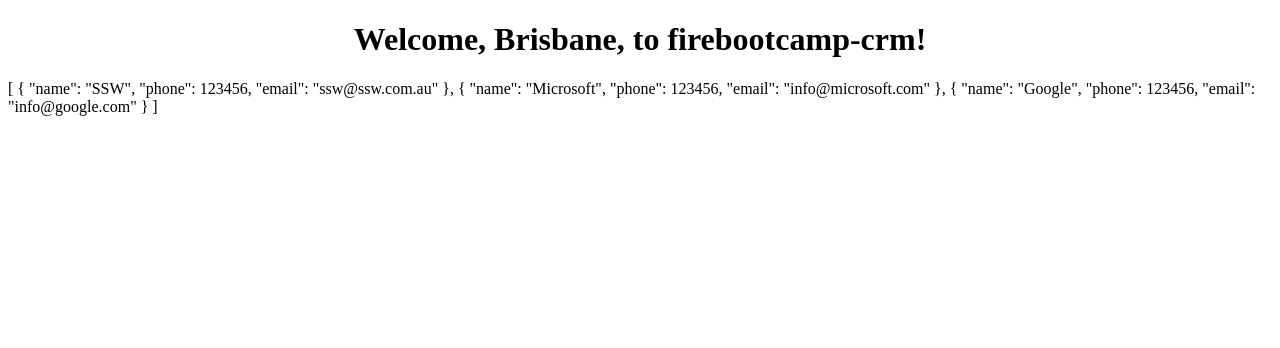
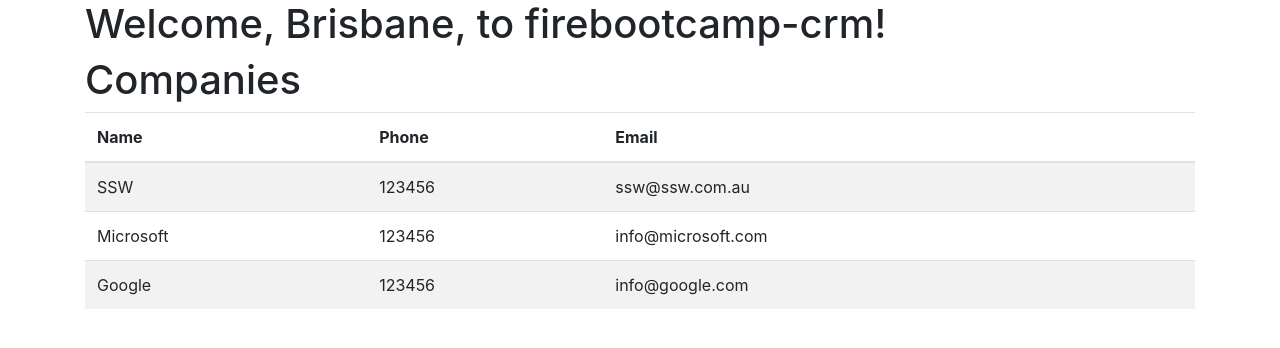
Before and after one commit to brendan-nobadthing/firebootcamp-angular-bne-201810, an Angular app: page / in a window 1280 px wide. Shown: the top 348 px of the page. Built offline with nearby package versions, Linux system fonts and the light colour scheme.

Commit message:
added bootstrap

```diff
--- a/angular.json
+++ b/angular.json
@@ -27,7 +27,10 @@
               "src/assets"
             ],
             "styles": [
-              "src/styles.scss"
+              "src/styles.scss",
+              {
+                "input": "./node_modules/bootstrap/dist/css/bootstrap.css"
+              }
             ],
             "scripts": []
           },
--- a/package.json
+++ b/package.json
@@ -20,9 +20,12 @@
     "@angular/platform-browser": "~7.0.0",
     "@angular/platform-browser-dynamic": "~7.0.0",
     "@angular/router": "~7.0.0",
+    "@ng-bootstrap/schematics": "^2.0.0-alpha.1",
     "core-js": "^2.5.4",
     "rxjs": "~6.3.3",
-    "zone.js": "~0.8.26"
+    "zone.js": "~0.8.26",
+    "@ng-bootstrap/ng-bootstrap": "^2.0.0-alpha.0",
+    "bootstrap": "^4.0.0"
   },
   "devDependencies": {
     "@angular-devkit/build-angular": "~0.10.0",
--- a/src/app/app.component.html
+++ b/src/app/app.component.html
@@ -1,8 +1,7 @@
 <!--The content below is only a placeholder and can be replaced.-->
-<div style="text-align:center">
+<div class="container">
   <h1>
     Welcome, Brisbane, to {{ title }}!
   </h1>
+  <fbc-company-list></fbc-company-list>
 </div>
-
-<fbc-company-list></fbc-company-list>
--- a/src/app/app.module.ts
+++ b/src/app/app.module.ts
@@ -5,6 +5,7 @@
 import { AppComponent } from './app.component';
 import { FormsModule} from '@angular/forms';
 import { CompanyListComponent } from './company/company-list/company-list.component';
+import { NgbModule } from '@ng-bootstrap/ng-bootstrap';
 
 @NgModule({
   declarations: [
@@ -14,7 +15,8 @@
   imports: [
     BrowserModule,
     AppRoutingModule,
-    FormsModule
+    FormsModule,
+    NgbModule.forRoot()
   ],
   providers: [],
   bootstrap: [AppComponent]
--- a/src/app/company/company-list/company-list.component.html
+++ b/src/app/company/company-list/company-list.component.html
@@ -1,3 +1,20 @@
-<p>
-  {{ companies | json }}
-</p>
+<h1>Companies</h1>
+
+<table class="table table-striped">
+  <thead>
+    <tr>
+      <th>Name</th>
+      <th>Phone</th>
+      <th>Email</th>
+      <th></th>
+    </tr>
+  </thead>
+  <tbody>
+    <tr *ngFor="let company of companies">
+      <td>{{company.name}}</td>
+      <td>{{company.phone}}</td>
+      <td>{{company.email}}</td>
+      <td></td>
+    </tr>
+  </tbody>
+</table>
```
Also changed, not shown: 1 other file (tests, documents, lock files or other folders).
